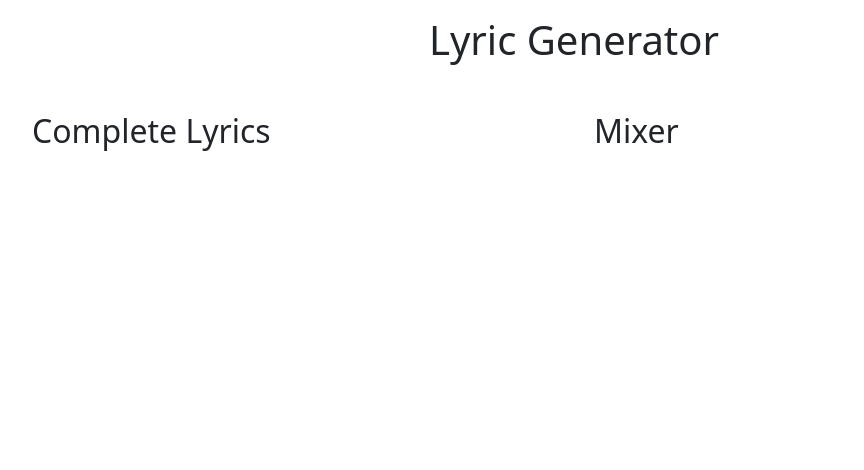
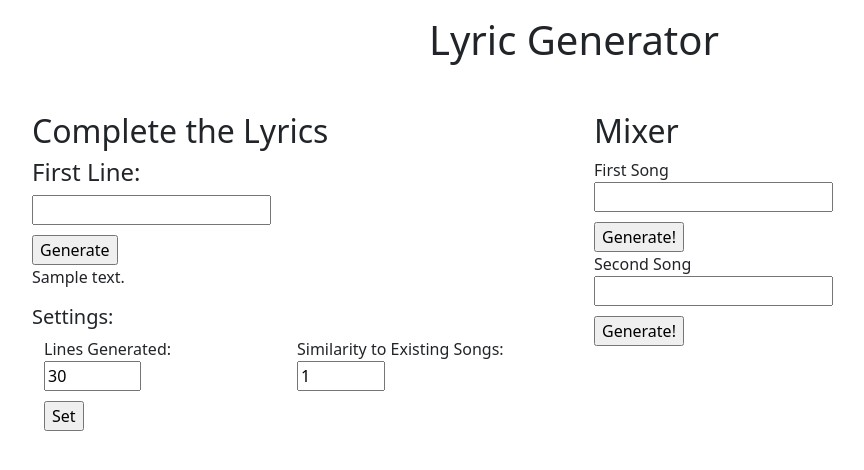
Before and after one commit to aymanhabib/p4_legendary-tribble, a Flask app: template app/templates/lyrics.html in a window 1280 px wide. Shown: the top 470 px of the page, without its empty margins (66-930 px from the left). Run offline with Flask 3, Linux system fonts and the light colour scheme; the template is opened without the code that fills it: most values are stand-ins (such as "Sample title", 1, 10 or a date in 2020).

Commit message:
basic lyrics page built

```diff
--- a/app/templates/lyrics.html
+++ b/app/templates/lyrics.html
@@ -21,15 +21,58 @@
         </div>
         <div class="col-6">
           <div class="p-3 border-0">
-            <h2> Complete Lyrics </h2>
+            <h2> Complete the Lyrics </h2>
 
+            <h4> First Line: </h4>
+            <form action="/generate" method="POST">
+              <input type="text" name="line"></input><br>
+              <input type="submit" value="Generate" class="button-2" role="button" style="margin-top:10px;"></input>
+            </form>
 
+            <p> {{newText}} </p>
+
+            <h5> Settings: </h5>
+            <form action="/setLength" method="POST">
+              <div class="container">
+                <div class="row g-2">
+                  <div class="col-6">
+                    <label><span class="label"> Lines Generated: </span></label><br>
+                    <input type="number" name="line" value="30" min="1" max="100"></input><br>
+                  </div>
+
+                  <div class="col-6">
+                    <label><span class="label"> Similarity to Existing Songs: </span></label><br>
+                    <input type="number" name="line" value="1" min="1" max="10"></input><br>
+                  </div>
+                </div>
+
+                <div class="row g-2">
+                  <div class="col-12">
+                    <input type="submit" value="Set" class="button-2" role="button" style="margin-top:10px;"></input>
+                  </div>
+                </div>
+
+              </div>
+
+            </form>
 
           </div>
         </div>
         <div class="col-6">
           <div class="p-3 border-0">
             <h2> Mixer </h2>
+
+            <form action="/generate" method="POST">
+              <label><span class="label"> First Song </span></label><br>
+              <input type="text" name="line"></input><br>
+              <input type="submit" value="Generate!" class="button-2" role="button" style="margin-top:10px;"></input>
+            </form>
+
+            <form action="/generate" method="POST">
+              <label><span class="label"> Second Song </span></label><br>
+              <input type="text" name="line"></input><br>
+              <input type="submit" value="Generate!" class="button-2" role="button" style="margin-top:10px;"></input>
+            </form>
 
           </div>
         </div>
```
